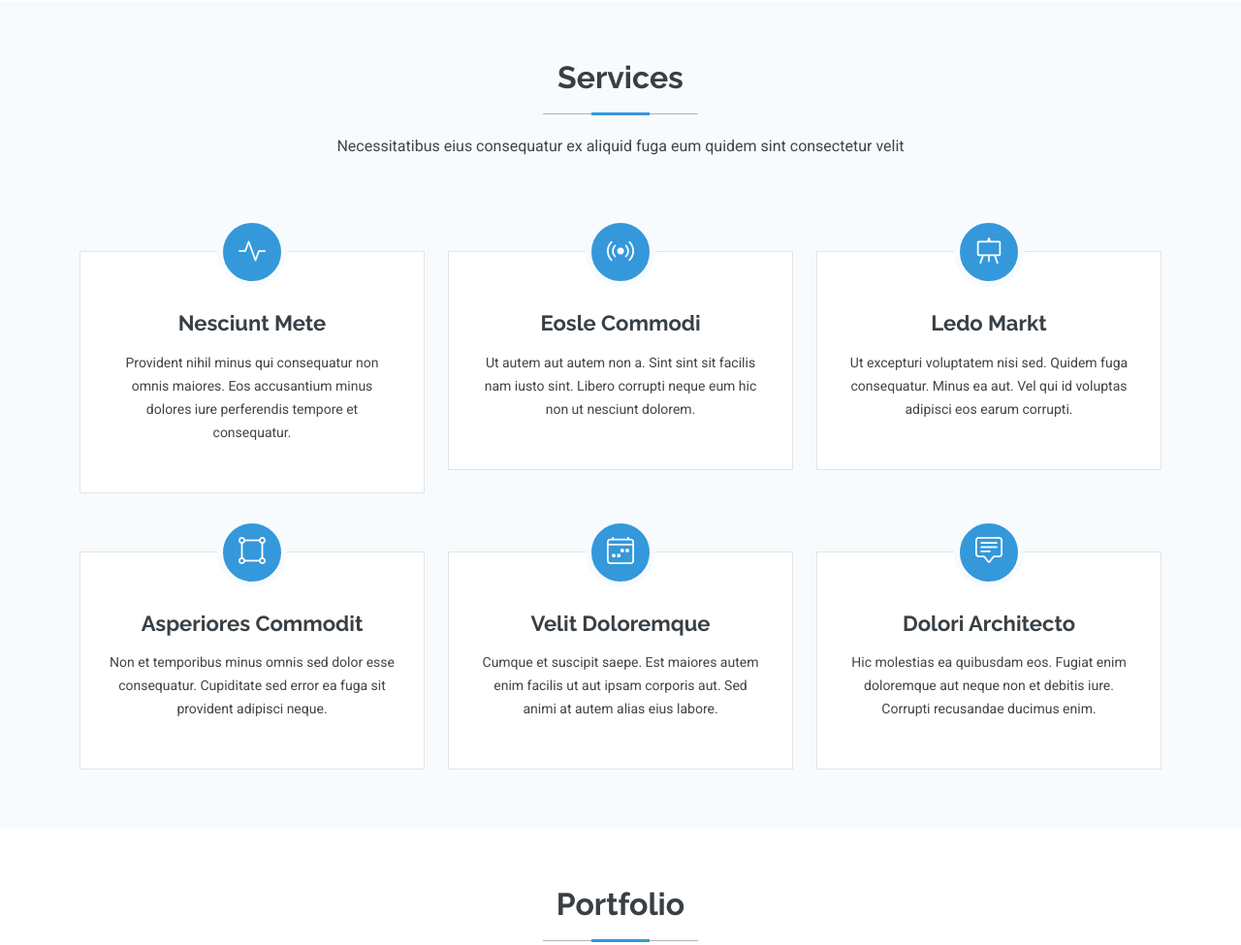
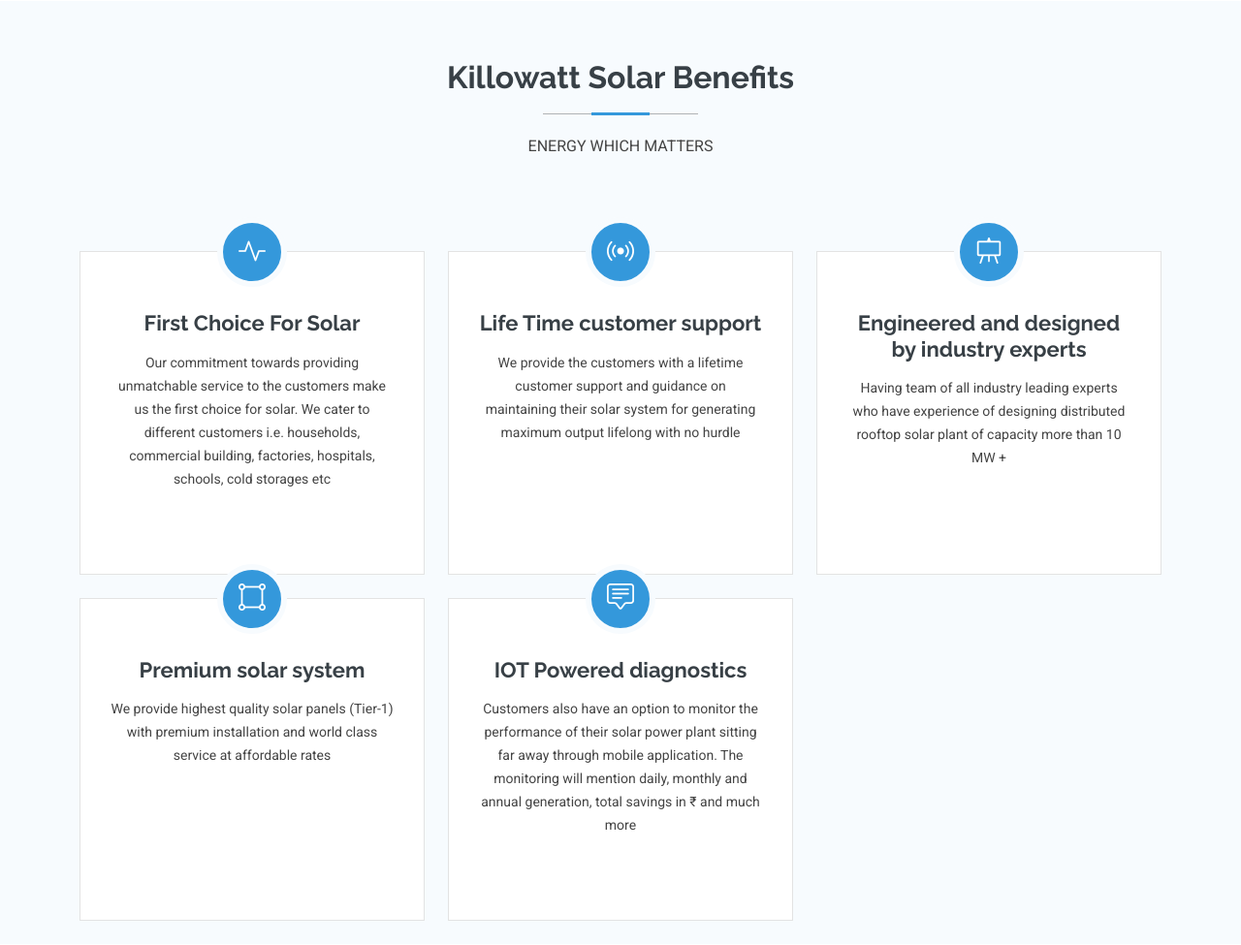
Before and after one commit to swardhan/kilowatt-solar, a plain HTML site: page index.html in a window 1280 px wide. Shown: the part 1980-2955 px from the top of the page at 97% size. Drawn offline with Linux system fonts and the light colour scheme.

Commit message:
Services Section

```diff
--- a/assets/css/main.css
+++ b/assets/css/main.css
@@ -1035,6 +1035,7 @@ section,
   position: relative;
   border: 1px solid color-mix(in srgb, var(--default-color), transparent 85%);
   text-align: center;
+  height: 100%;
 }
 
 .services .service-item .icon {
--- a/index.html
+++ b/index.html
@@ -80,6 +80,7 @@
   </header>
 
   <main class="main">
+    <!-- Hero Section -->
     <section id="hero" class="hero section dark-background">
       <img src="assets/img/hero-bg.jpeg" alt="" data-aos="fade-in">
       <div class="container text-center" data-aos="fade-up" data-aos-delay="100">
@@ -93,6 +94,7 @@
       </div>
     </section>
 
+    <!-- What we Do -->
     <section id="what-we-do" class="what-we-do section">\
       <div class="container">
         <div class="row justify-content-center">
@@ -165,7 +167,7 @@
           </div>
         </div>
       </div>
-    </section><!-- /About Section -->
+    </section>
 
     <!-- Stats Section -->
     <section id="stats" class="stats section">
@@ -173,100 +175,103 @@
         <div class="row gy-4 justify-content-center">
           <div class="col-lg-3 col-md-6">
             <div class="stats-item text-center w-100 h-100">
-              <div style="display: flex; flex-wrap: nowrap;">
+              <div style="display: flex; flex-wrap: nowrap;" class="justify-content-center">
                 <span data-purecounter-start="0" data-purecounter-end="50" data-purecounter-duration="1" class="purecounter"></span>
                 <span class="no-accent">+</span>
               </div>
               <p>Solar Plants Installed</p>
             </div>
-          </div><!-- End Stats Item -->
-
+          </div>
           <div class="col-lg-3 col-md-6">
             <div class="stats-item text-center w-100 h-100">
-              <div style="display: flex; flex-wrap: nowrap;">
+              <div style="display: flex; flex-wrap: nowrap;" class="justify-content-center">
                 <span data-purecounter-start="0" data-purecounter-end="800000" data-purecounter-duration="1" class="purecounter"></span>
                 <span class="no-accent">+</span>
               </div>
               <p>Saved in Electricity</p>
             </div>
-          </div><!-- End Stats Item -->
-
+          </div>
           <div class="col-lg-3 col-md-6">
             <div class="stats-item text-center w-100 h-100">
               <span>2 years</span>
               <p>ROI</p>
             </div>
-          </div><!-- End Stats Item -->
+          </div>
 
         </div>
 
       </div>
 
-    </section><!-- /Stats Section -->
+    </section>
 
     <!-- Services Section -->
     <section id="services" class="services section light-background">
-
       <!-- Section Title -->
       <div class="container section-title" data-aos="fade-up">
-        <h2>Services</h2>
-        <p>Necessitatibus eius consequatur ex aliquid fuga eum quidem sint consectetur velit</p>
+        <h2>Killowatt Solar Benefits</h2>
+        <p>ENERGY WHICH MATTERS</p>
       </div><!-- End Section Title -->
-
       <div class="container">
-
         <div class="row gy-4">
-
           <div class="col-lg-4 col-md-6" data-aos="fade-up" data-aos-delay="100">
             <div class="service-item  position-relative">
               <div class="icon">
                 <i class="bi bi-activity"></i>
               </div>
-              <a href="service-details.html" class="stretched-link">
-                <h3>Nesciunt Mete</h3>
-              </a>
-              <p>Provident nihil minus qui consequatur non omnis maiores. Eos accusantium minus dolores iure perferendis tempore et consequatur.</p>
+              <!-- <a href="service-details.html" class="stretched-link"> -->
+                <h3>First Choice For Solar</h3>
+              <!-- </a> -->
+              <p>Our commitment towards providing unmatchable service to the customers make us the first choice for solar.
+                We cater to different customers i.e.
+                households, commercial building, factories, hospitals, schools, cold storages etc</p>
             </div>
-          </div><!-- End Service Item -->
-
+          </div>
           <div class="col-lg-4 col-md-6" data-aos="fade-up" data-aos-delay="200">
             <div class="service-item position-relative">
               <div class="icon">
                 <i class="bi bi-broadcast"></i>
               </div>
-              <a href="service-details.html" class="stretched-link">
-                <h3>Eosle Commodi</h3>
-              </a>
-              <p>Ut autem aut autem non a. Sint sint sit facilis nam iusto sint. Libero corrupti neque eum hic non ut nesciunt dolorem.</p>
+              <!-- <a href="service-details.html" class="stretched-link"> -->
+                <h3>Life Time customer support</h3>
+              <!-- </a> -->
+              <p>
+                 We provide the customers with a lifetime customer support and guidance on
+                 maintaining their solar system for generating maximum output lifelong with
+                 no hurdle
+              </p>
             </div>
-          </div><!-- End Service Item -->
-
+          </div>
           <div class="col-lg-4 col-md-6" data-aos="fade-up" data-aos-delay="300">
             <div class="service-item position-relative">
               <div class="icon">
                 <i class="bi bi-easel"></i>
               </div>
-              <a href="service-details.html" class="stretched-link">
-                <h3>Ledo Markt</h3>
-              </a>
-              <p>Ut excepturi voluptatem nisi sed. Quidem fuga consequatur. Minus ea aut. Vel qui id voluptas adipisci eos earum corrupti.</p>
+              <!-- <a href="service-details.html" class="stretched-link"> -->
+                <h3>Engineered and designed by industry experts</h3>
+              <!-- </a> -->
+              <p>
+                Having team of all industry leading experts who have experience of designing
+                distributed rooftop solar plant of capacity more than 10 MW +
+              </p>
             </div>
-          </div><!-- End Service Item -->
-
+          </div>
           <div class="col-lg-4 col-md-6" data-aos="fade-up" data-aos-delay="400">
             <div class="service-item position-relative">
               <div class="icon">
                 <i class="bi bi-bounding-box-circles"></i>
               </div>
-              <a href="service-details.html" class="stretched-link">
-                <h3>Asperiores Commodit</h3>
-              </a>
-              <p>Non et temporibus minus omnis sed dolor esse consequatur. Cupiditate sed error ea fuga sit provident adipisci neque.</p>
-              <a href="service-details.html" class="stretched-link"></a>
+              <!-- <a href="service-details.html" class="stretched-link"> -->
+                <h3>Premium solar system</h3>
+              <!-- </a> -->
+              <p>
+                We provide highest quality solar panels (Tier-1) with premium installation and
+                world class service at affordable rates
+              </p>
+              <!-- <a href="service-details.html" class="stretched-link"></a> -->
             </div>
-          </div><!-- End Service Item -->
+          </div>
 
-          <div class="col-lg-4 col-md-6" data-aos="fade-up" data-aos-delay="500">
+          <!-- <div class="col-lg-4 col-md-6" data-aos="fade-up" data-aos-delay="500">
             <div class="service-item position-relative">
               <div class="icon">
                 <i class="bi bi-calendar4-week"></i>
@@ -277,18 +282,20 @@
               <p>Cumque et suscipit saepe. Est maiores autem enim facilis ut aut ipsam corporis aut. Sed animi at autem alias eius labore.</p>
               <a href="service-details.html" class="stretched-link"></a>
             </div>
-          </div><!-- End Service Item -->
-
+          </div> -->
           <div class="col-lg-4 col-md-6" data-aos="fade-up" data-aos-delay="600">
             <div class="service-item position-relative">
               <div class="icon">
                 <i class="bi bi-chat-square-text"></i>
               </div>
-              <a href="service-details.html" class="stretched-link">
-                <h3>Dolori Architecto</h3>
-              </a>
-              <p>Hic molestias ea quibusdam eos. Fugiat enim doloremque aut neque non et debitis iure. Corrupti recusandae ducimus enim.</p>
-              <a href="service-details.html" class="stretched-link"></a>
+              <!-- <a href="service-details.html" class="stretched-link"> -->
+                <h3>IOT Powered diagnostics</h3>
+              <!-- </a> -->
+              <p>
+                Customers also have an option to monitor the performance of their solar power
+                plant sitting far away through mobile application. The monitoring will mention
+                daily, monthly and annual generation, total savings in ₹ and much more</p>
+              <!-- <a href="service-details.html" class="stretched-link"></a> -->
             </div>
           </div><!-- End Service Item -->
 
```
